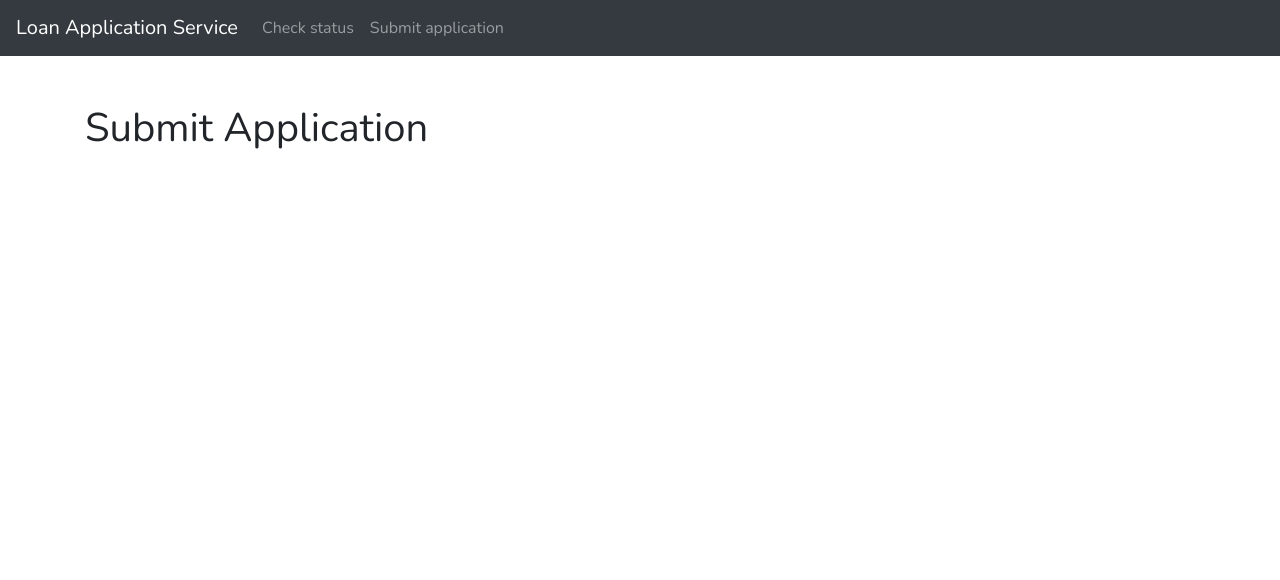
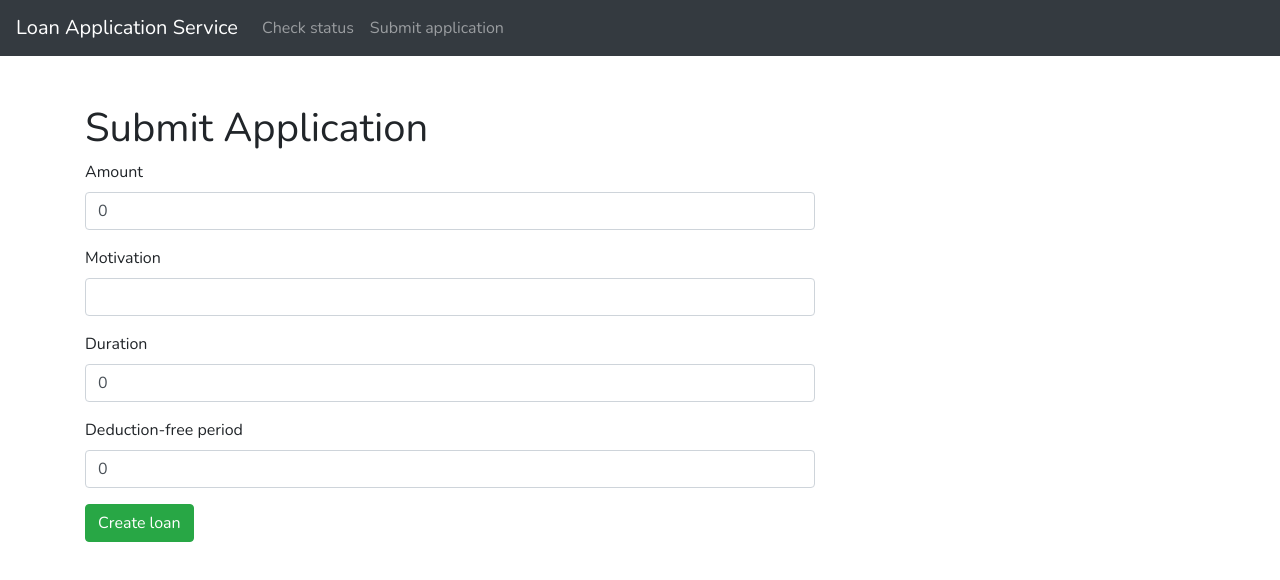
Before and after one commit to brettkromkamp/mini-loan-application, an Angular app in the folder client/: page /create in a window 1280 px wide. Shown: the top 580 px of the page. Built offline with nearby package versions, Linux system fonts and the light colour scheme.

Commit message:
Implement initial loan application submission functionality (incomplete)

```diff
--- a/client/src/app/components/home/home.component.html
+++ b/client/src/app/components/home/home.component.html
@@ -1,4 +1,5 @@
 <h1>Loan Application Service</h1>
-<p>The Loan Application Service and accompanying app allows you to submit a loan application. In addition, the app also
-    allows you to check the status of an already submitted loan application by providing its
-    <strong>identifier</strong>.</p>
+<p>The Loan Application Service and accompanying app allows you to submit new loan applications. In addition, the
+    app also allows you to check the status of an already submitted loan application by providing its
+    <strong>identifier</strong>.
+</p>
--- a/client/src/app/components/loan-create/loan-create.component.html
+++ b/client/src/app/components/loan-create/loan-create.component.html
@@ -1,5 +1,36 @@
 <div class="list row">
     <div class="col-md-8">
         <h1>Submit Application</h1>
+        <div class="submit-form">
+            <div *ngIf="!submitted">
+                <div class="form-group">
+                    <label for="name">Amount</label>
+                    <input type="text" class="form-control" id="amount" required [(ngModel)]="loan.amount"
+                        name="amount" />
+                </div>
+                <div class="form-group">
+                    <label for="motivation">Motivation</label>
+                    <input class="form-control" id="motivation" required [(ngModel)]="loan.motivation"
+                        name="motivation" />
+                </div>
+                <div class="form-group">
+                    <label for="duration">Duration</label>
+                    <input class="form-control" id="duration" required [(ngModel)]="loan.duration" name="duration" />
+                </div>
+                <div class="form-group">
+                    <label for="deductionFreePeriod">Deduction-free period</label>
+                    <input class="form-control" id="deductionFreePeriod" required [(ngModel)]="loan.deductionFreePeriod"
+                        name="deductionFreePeriod" />
+                </div>
+                <!-- Borrowers -->
+                <!-- Borrowers -->
+                <button (click)="createLoan()" class="btn btn-success">Create loan</button>
+            </div>
+
+            <div *ngIf="submitted">
+                <div class="alert alert-success" role="alert">You successfully created a loan!</div>
+                <button class="btn btn-success" (click)="newLoan()">New loan</button>
+            </div>
+        </div>
     </div>
 </div>
--- a/client/src/app/components/loan-create/loan-create.component.ts
+++ b/client/src/app/components/loan-create/loan-create.component.ts
@@ -1,4 +1,5 @@
 import { Component, OnInit } from '@angular/core';
+import { LoanService } from 'src/app/services/loan.service';
 
 @Component({
   selector: 'app-loan-create',
@@ -6,10 +7,57 @@ import { Component, OnInit } from '@angular/core';
   styleUrls: ['./loan-create.component.css']
 })
 export class LoanCreateComponent implements OnInit {
+  loan = {
+    amount: 0,
+    motivation: '',
+    duration: 0,
+    deductionFreePeriod: 0,
+    type: 'annuity',
+    borrowers: [
+      { name: '', socialSecurityNumber: '' }, { name: '', socialSecurityNumber: '' }
+    ]
+  }
+  submitted = false;
 
-  constructor() { }
+  constructor(private loanService: LoanService) { }
 
   ngOnInit(): void {
   }
 
+  createLoan(): void {
+    const data = {
+      amount: this.loan.amount,
+      motivation: this.loan.motivation,
+      duration: this.loan.duration,
+      deductionFreePeriod: this.loan.deductionFreePeriod,
+      type: this.loan.type,
+      borrowers: this.loan.borrowers
+    };
+
+    this.loanService.create(data)
+      .subscribe(
+        response => {
+          console.log(response);
+          this.submitted = true;
+        },
+        error => {
+          console.log(error);
+        }
+      );
+  }
+
+  newLoan(): void {
+    this.submitted = false;
+    this.loan = {
+      amount: 0,
+      motivation: '',
+      duration: 0,
+      deductionFreePeriod: 0,
+      type: 'annuity',
+      borrowers: [
+        { name: '', socialSecurityNumber: '' }, { name: '', socialSecurityNumber: '' }
+      ]
+    };
+  }
+
 }
```
Also changed, not shown: 1 other file (tests, documents, lock files or other folders).
